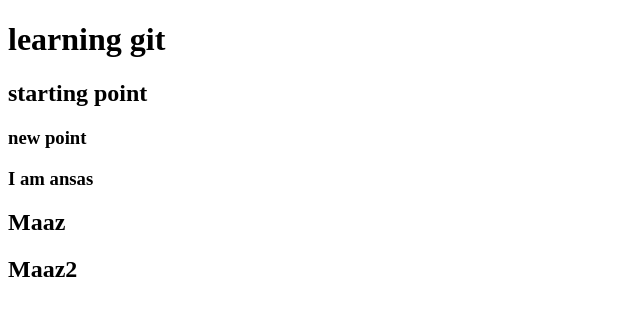
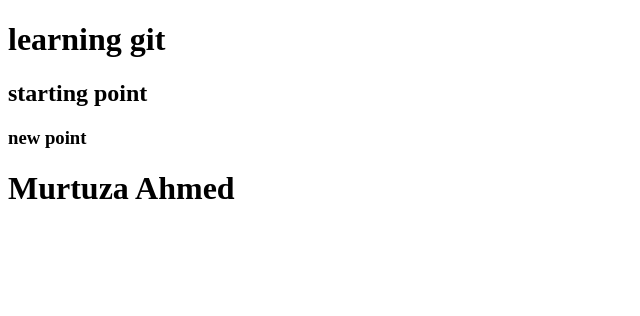
Before and after one commit to zubair-shah/learning-git1, a plain HTML site: page index.html in a window 1280 px wide. Shown: the whole page, without its empty margins (0-640 px from the left). Drawn offline with Linux system fonts and the light colour scheme.

Commit message:
new heading

```diff
--- a/index.html
+++ b/index.html
@@ -9,8 +9,6 @@
     <h1>learning git</h1>
     <h2>starting point</h2>
     <h3>new point</h3>
-    <h3>I am ansas</h3>
-    <h2>Maaz</h2>
-    <h2>Maaz2</h2>
+    <h1>Murtuza Ahmed</h1>
 </body>
 </html>
```
